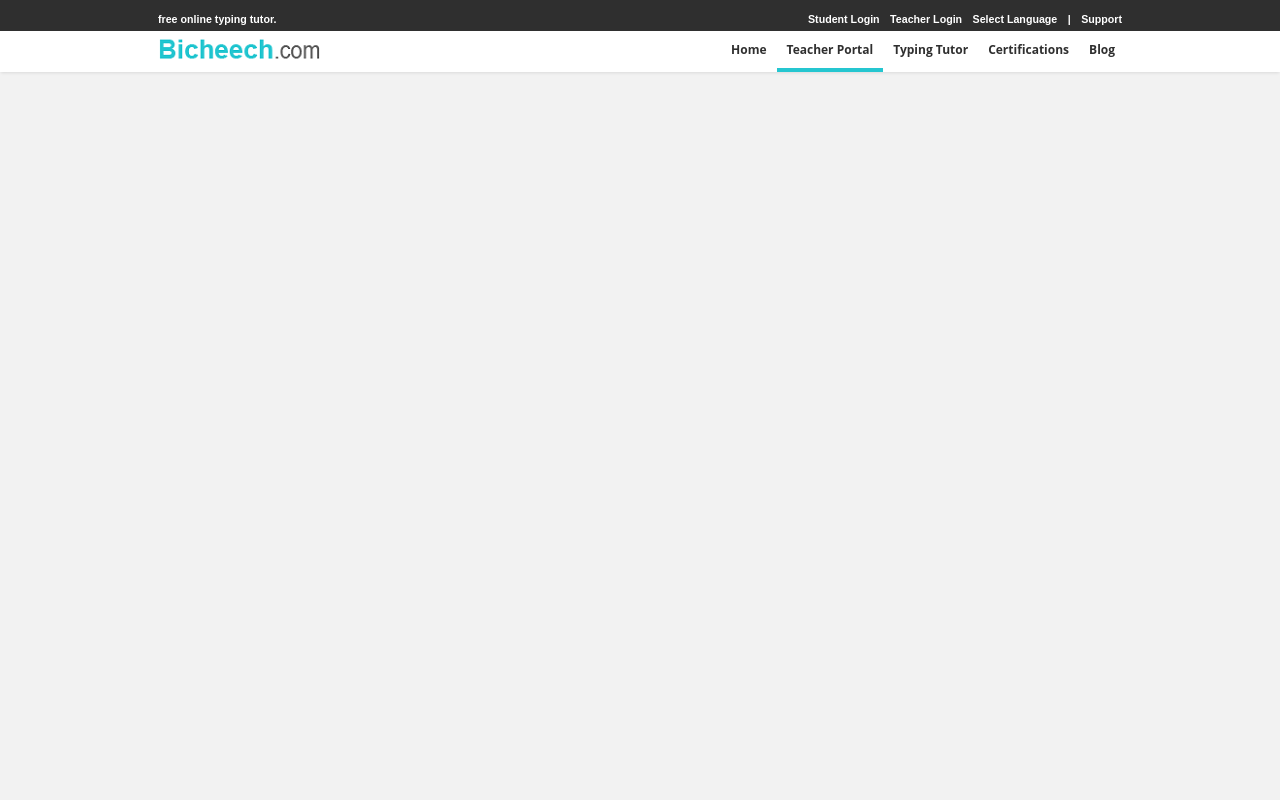
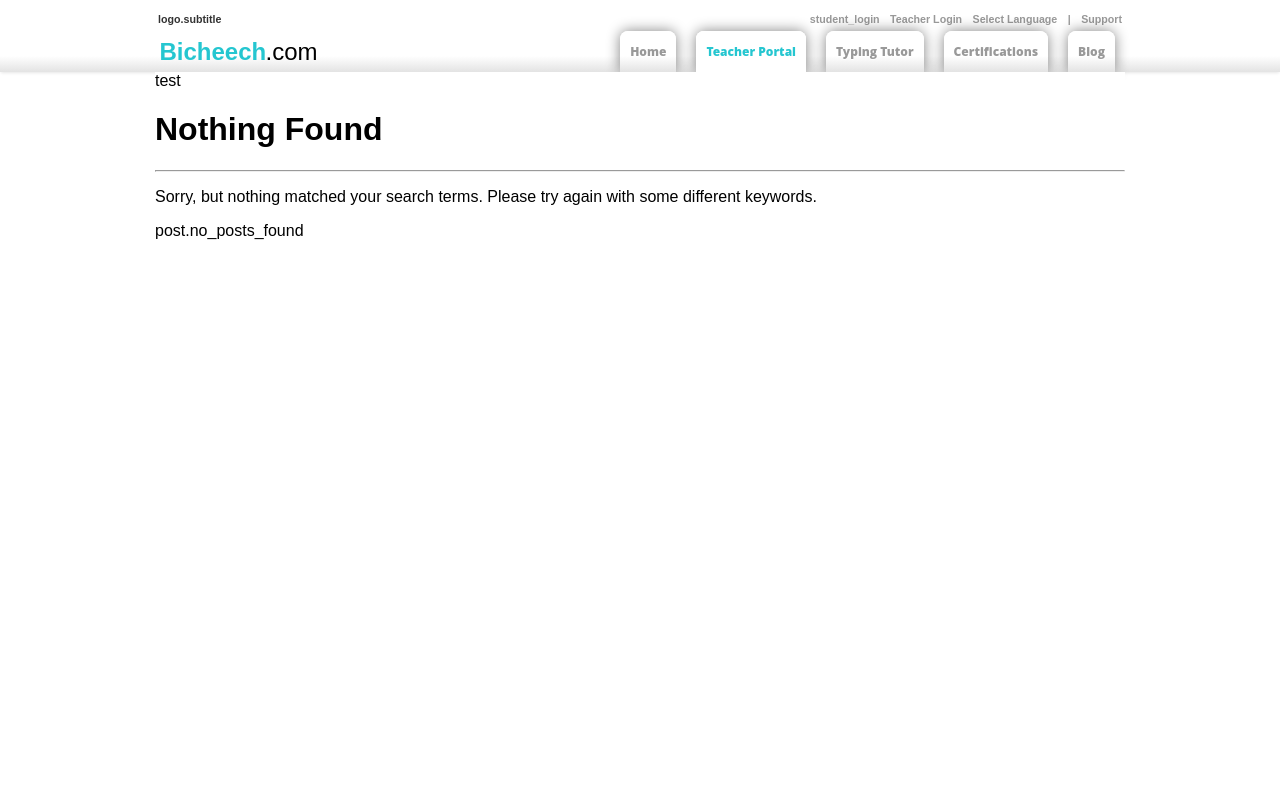
Before and after one commit to Ghost0817/ghost_projects, a Symfony app: template bchProject/templates/entertaiment/blog/index.html.twig in a window 1280 px wide. Run offline with Twig, Linux system fonts and the light colour scheme; the template is opened without the code that fills it, so the values that code supplies are empty; some libraries are stand-ins or nearby versions.

Commit message:
insert translations

```diff
--- a/bchProject/public/css/entertaiment.css
+++ b/bchProject/public/css/entertaiment.css
@@ -17,20 +17,19 @@
   }
   body {
       margin: 0;
-      height:100%;background-color:#f2f2f2;
+      height:100%;background-color:#ffffff;
   }
 .extra-header{
     min-height: 25px;
     width: 100%;
     margin: auto;
-    background-color: #2f2f2f;
     padding-top: 6px;
-    display: inline-block;
-    color: #fff;
+    display: block;
+    color: #333333;
 }
 .main-header{
     color: #333;
-    display: inline-block;
+    display: block;
     font-family: 'Open Sans','Helvetica Neue',Helvetica,Arial,sans-serif;
     font-size: 14px;
     box-shadow: 0 2px 3px -1px rgba(0,0,0,.1);
@@ -41,13 +40,24 @@
     padding-right: 0;
     width: 100%;
     position: relative;
-    background-color: #fff;
-    margin-bottom: 4px;
+    background: rgba(255,255,255,1);
+    background: -moz-linear-gradient(top, rgba(255,255,255,1) 0%, rgba(255,255,255,1) 61%, rgba(227,227,227,1) 100%);
+    background: -webkit-gradient(left top, left bottom, color-stop(0%, rgba(255,255,255,1)), color-stop(61%, rgba(255,255,255,1)), color-stop(100%, rgba(227,227,227,1)));
+    background: -webkit-linear-gradient(top, rgba(255,255,255,1) 0%, rgba(255,255,255,1) 61%, rgba(227,227,227,1) 100%);
+    background: -o-linear-gradient(top, rgba(255,255,255,1) 0%, rgba(255,255,255,1) 61%, rgba(227,227,227,1) 100%);
+    background: -ms-linear-gradient(top, rgba(255,255,255,1) 0%, rgba(255,255,255,1) 61%, rgba(227,227,227,1) 100%);
+    background: linear-gradient(to bottom, rgba(255,255,255,1) 0%, rgba(255,255,255,1) 61%, rgba(227,227,227,1) 100%);
+    filter: progid:DXImageTransform.Microsoft.gradient( startColorstr='#ffffff', endColorstr='#e3e3e3', GradientType=0 );
 }
+.main-content{
+}
+
 .container{
     width: 970px;
     display: block;
     margin: auto;
+    position: relative;
+    background: #FFFFFF;
 }
 
 /* Responsive layout - when the screen is less than 800px wide, make the two columns stack on top of each other instead of next to each other */
@@ -60,7 +70,6 @@
 .extra-header{}
 .extra-header .tw-intro-text{
     text-align: left;
-    color: #fff;
     font-size: 8pt;
     vertical-align: middle;
     display: inline-block;
@@ -84,7 +93,7 @@
 .extra-header .tw-extra-nav .tw-nav{margin: 0px;padding: 0px;}
 .extra-header .tw-extra-nav .tw-nav .tw-nav-item{
     text-align: left;
-    color: #fff;
+    color: #999999;
     font-size: 8pt;
     vertical-align: middle;
     display: inline-block;
@@ -92,7 +101,7 @@
     padding: 7px 3px 6px 3px;
 }
 .extra-header .tw-extra-nav .tw-nav .tw-nav-item a{
-    color: #fff;
+    color: #999999;
     text-decoration: none;
 }
 
@@ -101,43 +110,55 @@
 .main-header .tw-logo{
     float: left;
     display: block;
-    background: url(/images/logo.png) no-repeat;
+    background: url(/images/logo.svg) no-repeat;
     width: 168px;
     height: 41px;
 }
-.main-header .tw-main-nav{float: right;background-color: #fff;}
+.main-header .tw-main-nav{float: right;}
 .main-header .mainRetrievedMenu{display: none;}
 .main-header .tw-main-nav .tw-nav{margin: 0px;padding: 0px;}
 .main-header .tw-main-nav .tw-nav .tw-nav-item{
-    border-bottom: 4px solid #fff;
     white-space: nowrap;
-    padding: 0;
+    margin: 0px 10px;
     float: left;
     display: block;
+    background-color: #ffffff;
+    -webkit-box-shadow: 0px 0px 14px 0px rgba(0,0,0,0.49);
+    -moz-box-shadow: 0px 0px 14px 0px rgba(0,0,0,0.49);
+    box-shadow: 0px 0px 14px 0px rgba(0,0,0,0.49);
+    border-top-right-radius: 8px;
+    border-top-left-radius: 8px;
+
+    background: rgba(255,255,255,1);
+    background: -moz-linear-gradient(top, rgba(255,255,255,1) 0%, rgba(255,255,255,1) 61%, rgba(227,227,227,1) 100%);
+    background: -webkit-gradient(left top, left bottom, color-stop(0%, rgba(255,255,255,1)), color-stop(61%, rgba(255,255,255,1)), color-stop(100%, rgba(227,227,227,1)));
+    background: -webkit-linear-gradient(top, rgba(255,255,255,1) 0%, rgba(255,255,255,1) 61%, rgba(227,227,227,1) 100%);
+    background: -o-linear-gradient(top, rgba(255,255,255,1) 0%, rgba(255,255,255,1) 61%, rgba(227,227,227,1) 100%);
+    background: -ms-linear-gradient(top, rgba(255,255,255,1) 0%, rgba(255,255,255,1) 61%, rgba(227,227,227,1) 100%);
+    background: linear-gradient(to bottom, rgba(255,255,255,1) 0%, rgba(255,255,255,1) 61%, rgba(227,227,227,1) 100%);
+    filter: progid:DXImageTransform.Microsoft.gradient( startColorstr='#ffffff', endColorstr='#e3e3e3', GradientType=0 );
 }
-.main-header .tw-main-nav .tw-nav .tw-nav-item.current-menu-item{border-bottom: 4px solid #25c6d0;}
+.main-header .tw-main-nav .tw-nav .tw-nav-item.current-menu-item a{
+    color:#25C6D0;
+    background: #FFFFFF;
+}
 .main-header .tw-main-nav .tw-nav .tw-nav-item a{
     display: block;
     font-size: 12px;
-    font-weight: 500;
-    height: 37px;
-    line-height: 37px;
+    height: 41px;
+    line-height: 41px;
     text-decoration: none;
     zoom: 1;
     position: relative;
     text-align: center;
     text-shadow: #fff 0 1px 1px;
-    color: #2f2f2f;
+    color: #999999;
     white-space: nowrap;
     padding: 0 10px;
-    font-weight: 700;
+    font-weight: 800;
+    border-top-right-radius: 8px;
+    border-top-left-radius: 8px;
 }
-.main-header .tw-main-nav .tw-nav .tw-nav-item a.removezaren{
-    background: url(/images/remove_ads_button_en.png) no-repeat center center;
-    height: 37px;
-    width: 105px;
-}
-
 
 @media only screen and (max-width: 600px){
     .container{width: 100%;}
--- a/bchProject/public/css/student.css
+++ b/bchProject/public/css/student.css
@@ -101,7 +101,7 @@
 .main-header .tw-logo{
     float: left;
     display: block;
-    background: url(/images/logo.png) no-repeat;
+    background: url(/images/logo.svg) no-repeat;
     width: 168px;
     height: 41px;
 }
--- a/bchProject/templates/entertaiment.html.twig
+++ b/bchProject/templates/entertaiment.html.twig
@@ -13,13 +13,13 @@
     {% block header %}
         <div class="extra-header">
             <div class="container">
-                <div class="tw-intro-text">free online typing tutor.</div>
+                <div class="tw-intro-text">{{'logo.subtitle'|trans}}</div>
                 <a href="javascript:void(0);" class="topRetrievedMenu" onclick="myFunction()">
                     <i class="fa fa-bars"></i>
                 </a>
                 <nav id="TopExtraNav" class="tw-extra-nav">
                     <ol class="tw-nav">
-                        <li class="tw-nav-item"><a href="#">Student Login</a></li>
+                        <li class="tw-nav-item"><a href="{{ path('student_security_login', {'redirect_to': app.request.pathInfo}) }}">{{'student_login'|trans}}</a></li>
                         <li class="tw-nav-item"><a href="#">Teacher Login</a></li>
                         <li class="tw-nav-item"><a href="#">Select Language</a></li>
                         <li class="tw-nav-item">|</li>
@@ -36,11 +36,11 @@
                 </a>
                 <nav id="MainNav" class="tw-main-nav">
                     <ol class="tw-nav">
-                        <li class="tw-nav-item"><a href="#">Home</a></li>
+                        <li class="tw-nav-item"><a href="{{ path('homepage') }}">Home</a></li>
                         <li class="tw-nav-item current-menu-item"><a href="#">Teacher Portal</a></li>
                         <li class="tw-nav-item"><a href="#">Typing Tutor</a></li>
                         <li class="tw-nav-item"><a href="#">Certifications</a></li>
-                        <li class="tw-nav-item"><a href="#">Blog</a></li>
+                        <li class="tw-nav-item"><a href="{{ path('blog_index') }}">Blog</a></li>
                     </ol>
                 </nav>
             </div>
@@ -48,7 +48,16 @@
         </div>
         {% endblock %}
 
-        {% block body %}{% endblock %}
+
+        {# Starts content section #}
+        <div class="main-content">
+            <div class="container">
+                {% block body %}{% endblock %}
+            </div>
+        </div>
+        {# Ends content section #}
+
+
         {% block javascripts %}{% endblock %}
     </body>
 </html>
--- a/bchProject/templates/entertaiment/blog/index.html.twig
+++ b/bchProject/templates/entertaiment/blog/index.html.twig
@@ -2,7 +2,8 @@
 
 {% block body_id 'blog_index' %}
 
-{% block main %}
+{% block body %}
+test
     {% for post in paginator.results %}
         <article class="post">
             <h2>
@@ -21,6 +22,9 @@
             {{ include('blog/_post_tags.html.twig') }}
         </article>
     {% else %}
+        <h1>Nothing Found</h1>
+        <hr/>
+        <div><p>Sorry, but nothing matched your search terms. Please try again with some different keywords.</p></div>
         <div class="well">{{ 'post.no_posts_found'|trans }}</div>
     {% endfor %}
 
```
Also changed, not shown: bchProject/public/images/logo.svg (added), 4 other files.
